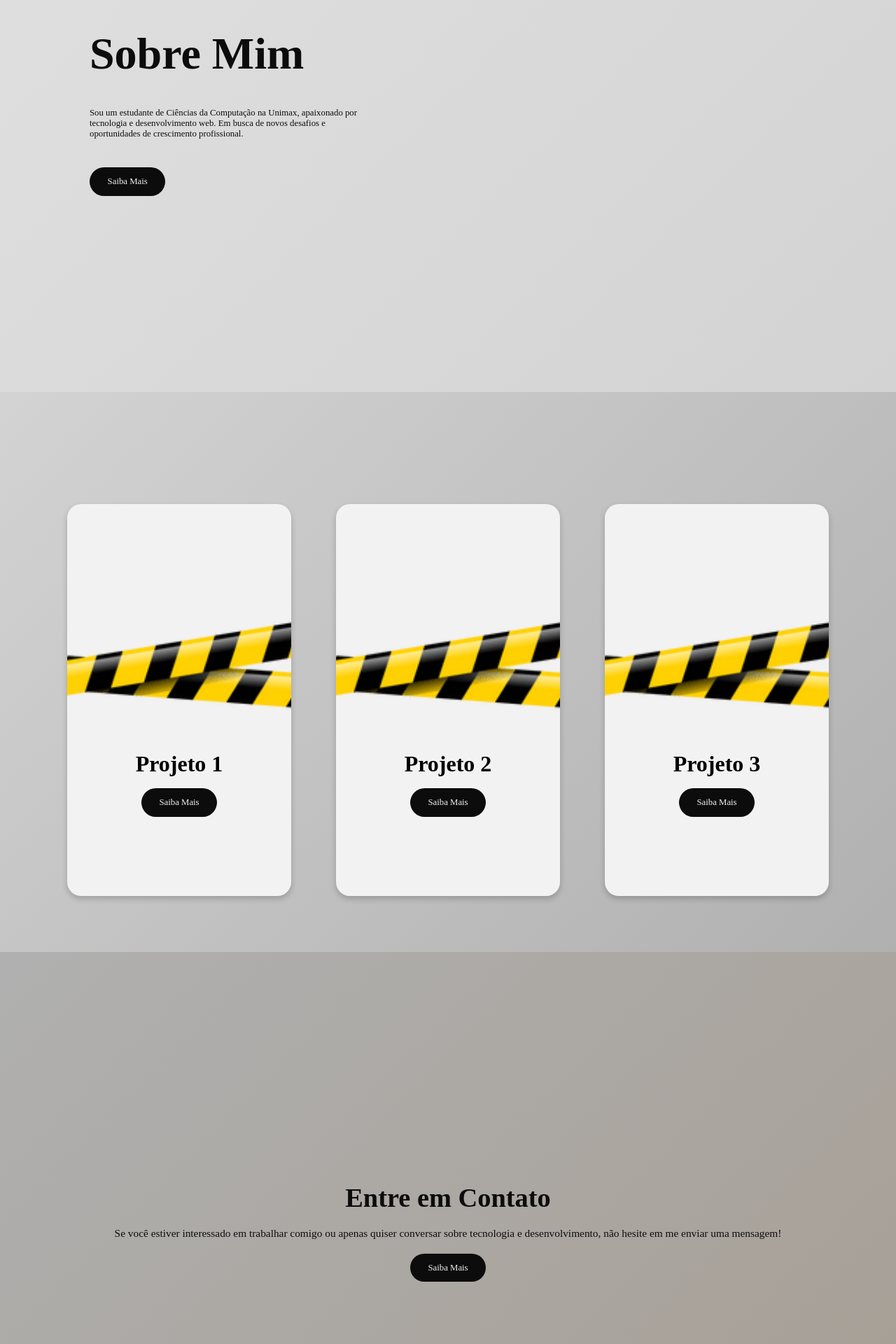
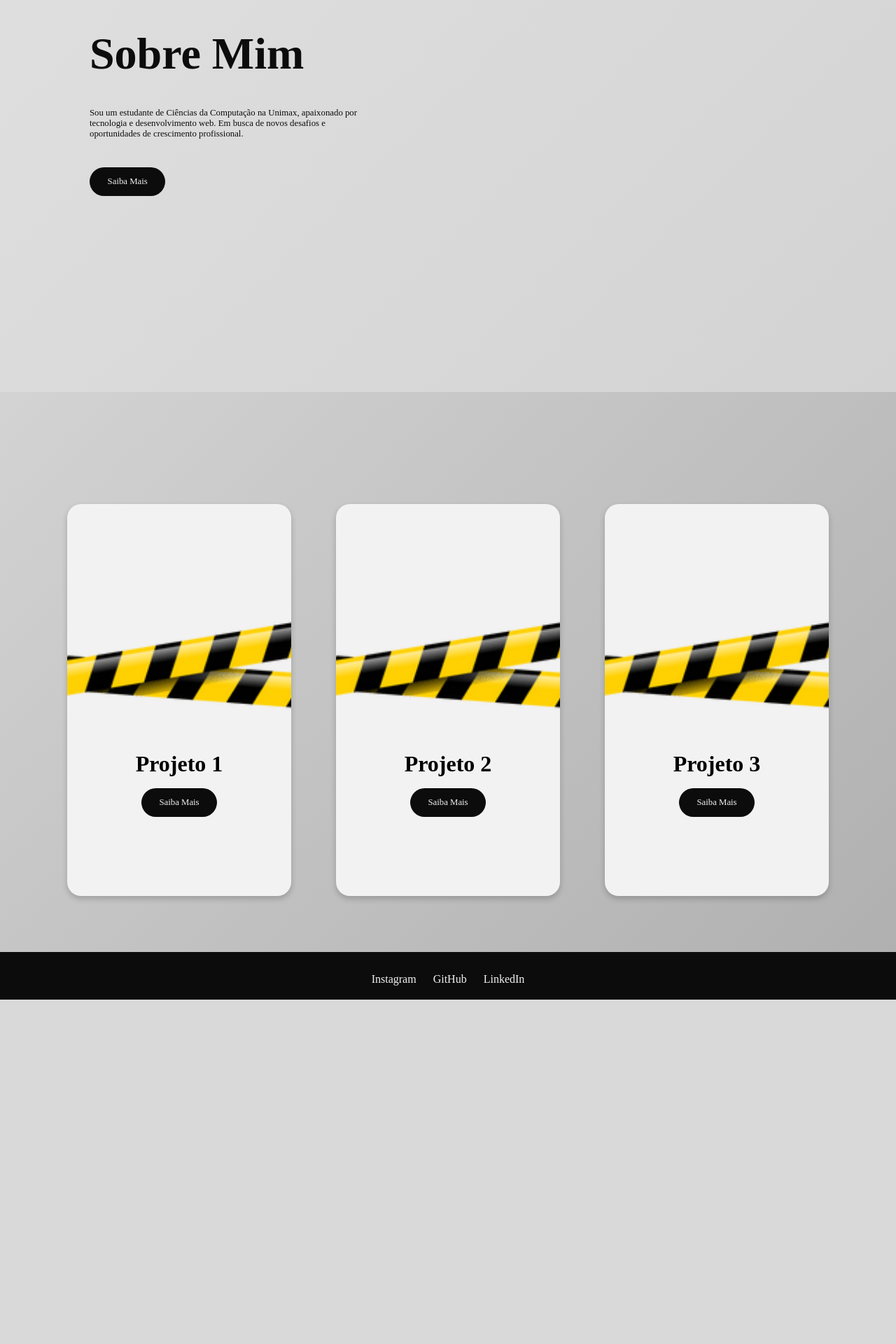
Before and after one commit to Taiwansz/deploy, a Flask app: page / in a window 1280 px wide. Shown: the part 1040-2960 px from the top of the page at 70% size. After the commit the page ends 2468 px from the top, so only its background shows below. Run offline with Flask 3, Linux system fonts and the light colour scheme; some web fonts are replaced.

Commit message:
Update index.html

```diff
--- a/templates/index.html
+++ b/templates/index.html
@@ -15,14 +15,12 @@
                 <a href="{{ url_for('home') }}">Início</a>
                 <a href="{{ url_for('sobre') }}">Sobre Mim</a>
                 <a href="{{ url_for('projetos') }}">Projetos</a>
-                <a href="{{ url_for('contato') }}">Contato</a>
             </div>
             <i class="ri-menu-fill"></i>
         </nav>
         <div class="one">
             <h1>Matheus <br> Sousa dos Santos</h1>
         </div>
-
 
         <div class="two">
             <div class="rght-two">
@@ -51,11 +49,6 @@
                 <p class="info-message" style="display: none;">Em breve será adicionado.</p>
             </div>
         </div>
-        <div class="four">
-            <h1>Entre em Contato</h1>
-            <p>Se você estiver interessado em trabalhar comigo ou apenas quiser conversar sobre tecnologia e desenvolvimento, não hesite em me enviar uma mensagem!</p>
-            <a href="{{ url_for('contato') }}" class="btn-saiba-mais">Saiba Mais</a>
-        </div>
     </div>
     <footer>
         <div class="container">
```
